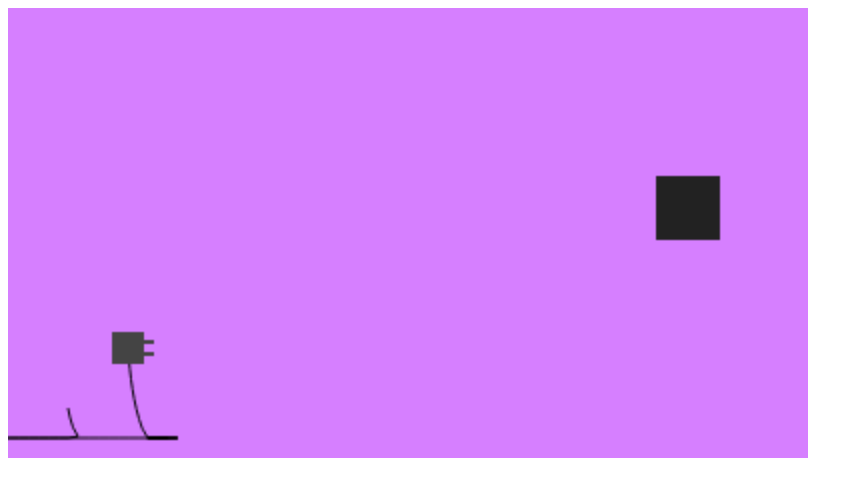
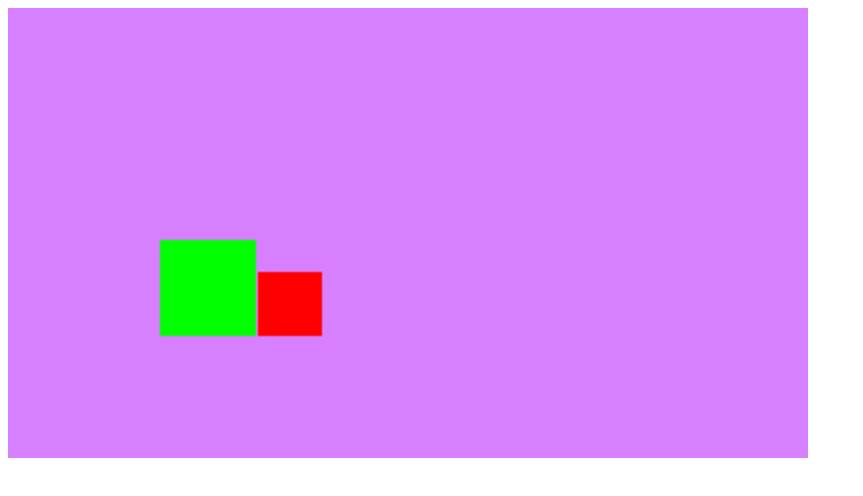
Before and after one commit to js13kGames/Big-Champ, a plain HTML site: page index.html in a window 1280 px wide. Shown: the whole page, without its empty margins (0-863 px from the left). Drawn offline with Linux system fonts and the light colour scheme.

Commit message:
Ok, new direction: quick prototype for wrestling game.

```diff
--- /dev/null
+++ b/enemy.js
@@ -0,0 +1,78 @@
+let EnemyStateMoveToPlayer = 0;
+let EnemyStateBounceOff = 1;
+
+class Enemy
+{
+    constructor()
+    {
+        this.pos = new V2(420, 148);
+        this.vel = new V2(0, 0);
+        this.state = EnemyStateMoveToPlayer;
+        this.angle = 0;
+    }
+
+    Tick()
+    {
+        switch(this.state)
+        {
+            case EnemyStateMoveToPlayer:
+            {
+                this.MoveToPlayer();
+
+                if (this.pos.x <= player.pos.x + 10)
+                {
+                    if (player.IsBellyBounceAttacking())
+                    {
+                        this.BounceOff();
+                    }
+                    else
+                    {
+                        this.KillSelf();
+                    }
+                }
+            } break;
+
+            case EnemyStateBounceOff:
+            {
+                this.pos.AddV(this.vel);
+                this.vel.y += 0.4;
+                this.angle += 5 + Math.random()*5;
+
+                if (this.pos.y > gameHeight)
+                {
+                    this.KillSelf();
+                }
+            } break;
+        }
+    }
+
+    MoveToPlayer()
+    {
+        this.pos.x -= 3;
+    }
+
+    BounceOff()
+    {
+        this.vel.Set(4 + Math.random()*2.0, -5 - Math.random()*2.0);
+        this.state = EnemyStateBounceOff;
+    }
+
+    KillSelf()
+    {
+        // Todo make global
+        let idx = objs.indexOf(this);
+        if (idx > -1)
+        {
+            objs.splice(idx, 1);
+        }
+
+        objs.push(new Enemy());
+    }
+
+    Draw()
+    {
+        PushMatrix(this.pos.x, this.pos.y, this.angle);
+        DrawRect(0, 0, 32, 32, "#F00");
+        PopMatrix();
+    }
+}
--- a/index.html
+++ b/index.html
@@ -19,6 +19,8 @@
         <script src="rope.js"></script>
         <script src="plug.js"></script>
         <script src="hub.js"></script>
+        <script src="player.js"></script>
+        <script src="enemy.js"></script>
         <script src="main.js"></script>
     </body>
 </html>
--- a/main.js
+++ b/main.js
@@ -1,8 +1,8 @@
-let plug = new Plug();
-let hub = new Hub();
+let player = new Player();
+
 let objs = [];
-objs.push(hub);
-objs.push(plug);
+objs.push(player);
+objs.push(new Enemy());
 
 GameState = (reason) =>
 {
@@ -19,6 +19,6 @@ window.addEventListener("keydown", e =>
     let keyName = e.key.toLowerCase();
     if (keyName == "r")
     {
-        plug.Reset();
+        //plug.Reset();
     }
 });
--- /dev/null
+++ b/player.js
@@ -0,0 +1,71 @@
+let PlayerStateIdle = 0;
+let PlayerStateBelly = 1;
+
+let BellyBounceTime = 30;
+let BellyBounceAttackTime = 10;
+
+class Player
+{
+    constructor()
+    {
+        this.Reset();
+    }
+
+    Reset()
+    {
+        this.Idle();
+        this.angle = 0;
+        this.state = PlayerStateIdle;
+        this.timer = 0;
+    }
+
+    Tick()
+    {
+        switch (this.state)
+        {
+            case PlayerStateIdle:
+            {
+                if (touch.down)
+                {
+                    this.BellyBounce();
+                }
+            } break;
+
+            case PlayerStateBelly:
+            {
+                this.timer--;
+                if (this.timer == 0)
+                {
+                    this.Idle();
+                }
+            } break;
+        }
+    }
+
+    Idle()
+    {
+        this.pos = new V2(100, 140);
+        this.angle = 0;
+        this.state = PlayerStateIdle;
+    }
+
+    BellyBounce()
+    {
+        this.pos = new V2(120, 130);
+        this.angle = -15;
+        this.timer = BellyBounceTime;
+        this.state = PlayerStateBelly;
+    }
+
+    IsBellyBounceAttacking()
+    {
+        return (this.state == PlayerStateBelly) && (this.timer >= BellyBounceTime - BellyBounceAttackTime);
+    }
+
+    Draw()
+    {
+        PushMatrix(this.pos.x, this.pos.y, this.angle);
+        DrawRect(0, 0, 48, 48, "#0F0");
+        PopMatrix();
+    }
+}
--- a/plug.js
+++ b/plug.js
@@ -32,7 +32,7 @@ class Plug
                 if (touch.up)
                 {
                     this.vel.SetToFrom(touch, this.dragOrig) * 1.5;
-                    this.vel.ClampMax(10);
+                    this.vel.ClampMax(5);
                     this.state = PlugStateThrowing;
                 }
             } break;
@@ -40,7 +40,7 @@ class Plug
             case PlugStateThrowing:
             {
                 this.pos.AddV(this.vel);
-                this.vel.y += 0.25;
+                //this.vel.y += 0.25;
 
                 // Bounce/friction?
                 if (this.pos.x < 0 || this.pos.x > gameWidth)
--- a/rope.js
+++ b/rope.js
@@ -22,22 +22,21 @@ class Rope
         {
             this.Constrain();
         }
+
+        this.Collide();
     }
 
     Simulate()
     {
-        // Simualte
         for (let i = 0; i < this.numPoints; ++i)
         {
             let p = this.points[i];
-            let vx = p.x - p.xLast;
-            let vy = (p.y - p.yLast) + 0.1;
+            let vx = (p.x - p.xLast) + Math.cos(Date.now())*0.02;
+            let vy = (p.y - p.yLast) + Math.sin(Date.now())*0.02;// + 0.2;
             p.xLast = p.x;
             p.yLast = p.y;
             p.x += vx;
             p.y += vy;
-
-            p.y = Math.min(p.y, gameHeight - 10);
         }
         this.points[0].SetV(this.root.pos);
         this.points[this.numPoints - 1].Set(30, 200);
@@ -56,24 +55,75 @@ class Rope
             {
                 let moveMul = (d - this.segLen) / d;
 
-                let p1Ratio = i == 0 ? 0 : 0.5;
-                let p2Ratio = i == 0 ? 1 : 0.5;
+                let p1Ratio = i == 0 ? 0 : 0.25;
+                let p2Ratio = i == 0 ? 0.5 : 0.25;
                 let p1Move = new V2(delta.x*moveMul*p1Ratio, delta.y*moveMul*p1Ratio);
                 let p2Move = new V2(delta.x*moveMul*p2Ratio, delta.y*moveMul*p2Ratio);
                 p1.SubV(p1Move);
                 p2.AddV(p2Move);
+
+                if (i == 0)
+                {
+                    p1Ratio = 0.005;
+                    let p1Move = new V2(delta.x*moveMul*p1Ratio, delta.y*moveMul*p1Ratio);
+                    //plug.vel.SubV(p1Move);
+                }
             }
-
-            // Hack/test rope vs. hub
-            // if ((p1.x >= hub.pos.x - 16 && p1.x <= hub.pos.x + 16) &&
-            //     (p1.x >= hub.pos.y - 16 && p1.y <= hub.pos.y + 16))
-            // {
-            //     p1.y = hub.pos.y - 16;
-            // }
         }
 
         // Hack
         this.points[this.numPoints - 1].Set(30, 200);
+    }
+
+    Collide()
+    {
+        for (let i = 0; i < this.numPoints; ++i)
+        {
+            let p = this.points[i];
+
+            // Bottom of screen
+            p.y = Math.min(p.y, gameHeight - 10);
+
+            let dir = new V2(p.x - hub.pos.x, p.y - hub.pos.y);
+            let lenSq = dir.LenSq();
+            if (lenSq < 16*16)
+            {
+                let len = Math.sqrt(lenSq);
+                dir.Normalize();
+                dir.MulS(16);
+                p.SetV(hub.pos);
+                p.AddV(dir);
+            }
+
+            // Hack/test rope vs. hub
+            // let dx = p.x - hub.pos.x;
+            // let dy = p.y - hub.pos.y;
+            // if (dx > -16 && dx < 16 && dy > -16 && dy < 16)
+            // {
+            //     if (Math.abs(dx) > Math.abs(dy))
+            //     {
+            //         if (dx < 0)
+            //         {
+            //             p.x = hub.pos.x - 16;
+            //         }
+            //         else
+            //         {
+            //             p.x = hub.pos.x + 16;
+            //         }
+            //     }
+            //     else
+            //     {
+            //         if (dy < 0)
+            //         {
+            //             p.y = hub.pos.y - 16;
+            //         }
+            //         else
+            //         {
+            //             p.y = hub.pos.y + 16;
+            //         }
+            //     }
+            // }
+        }
     }
 
     Draw()
@@ -82,7 +132,7 @@ class Rope
         {
             let p1 = this.points[i];
             let p2 = this.points[i + 1];
-            DrawLine(p1.x, p1.y, p2.x, p2.y, "#000000FF");
+            DrawLine(p1.x, p1.y, p2.x, p2.y, "#000000FF", 3.0);
         }
     }
 }
--- a/tk.js
+++ b/tk.js
@@ -31,6 +31,18 @@ canvas.addEventListener("touchmove", e => { SetTouchPos(e.touches[0]); e.prevent
 SetTouchPos = (e) => { touch.x = (e.pageX - canvas.offsetLeft) / gameScale; touch.y = (e.pageY - canvas.offsetTop) / gameScale; }
 
 // Rendering ------------------------------------------------------------------
+PushMatrix = (x, y, angle = 0) =>
+{
+    ctx.save();
+    ctx.translate(x, y);
+    ctx.rotate(angle * Deg2Rad);
+}
+
+PopMatrix = () =>
+{
+    ctx.restore();
+}
+
 LoadSprite = (name) =>
 {
     sprite = new Image();
```
